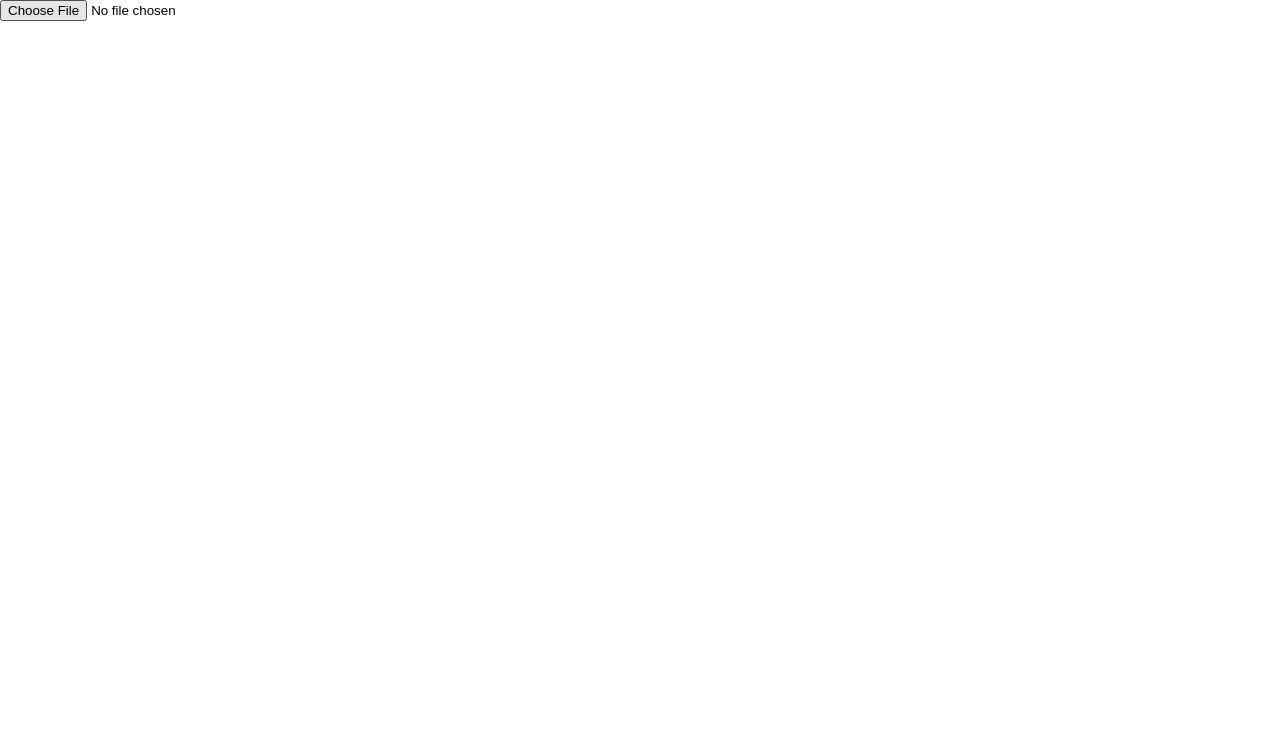
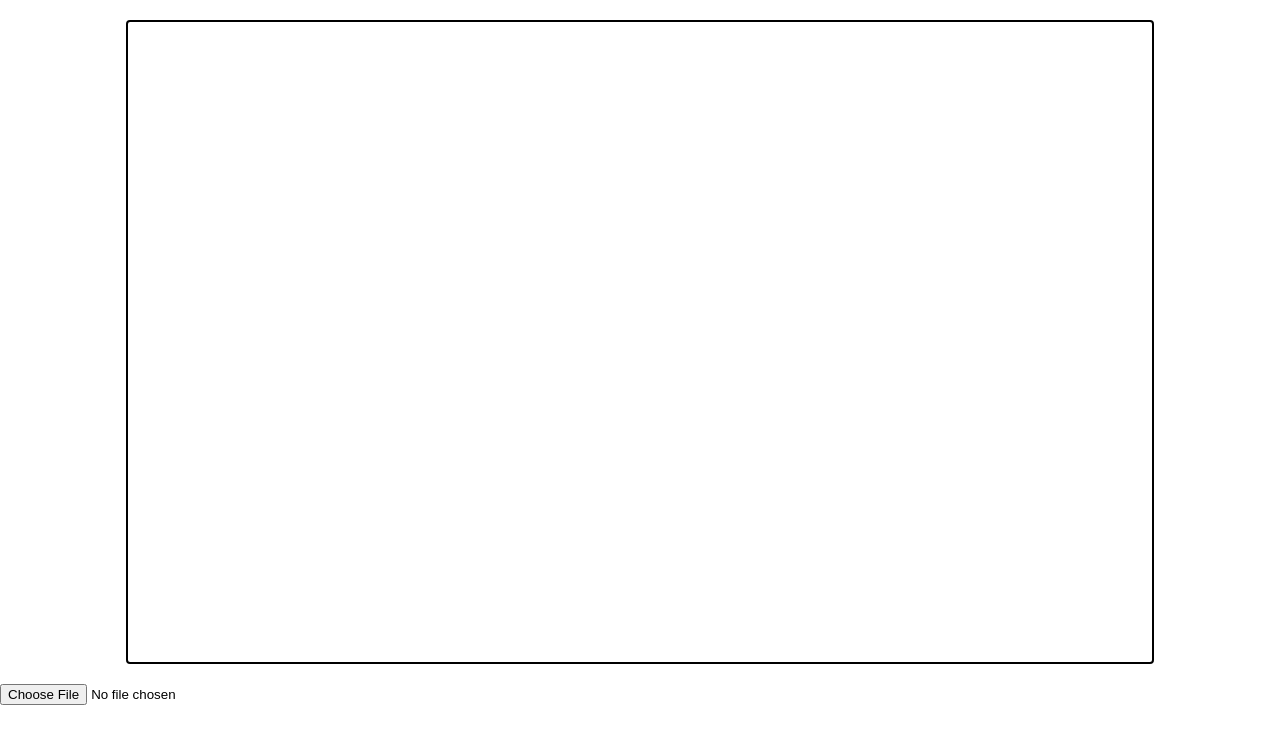
Before and after one commit to drg101/mu-viz, a website built with Vite: page index.html in a window 1280 px wide. Built offline with nearby package versions, Linux system fonts and the light colour scheme.

Commit message:
style changes

```diff
--- a/index.html
+++ b/index.html
@@ -11,8 +11,13 @@
 
 <body>
     <div id="app">
-        <input type='file' accept="audio/*" placeholder="" id="music-upload">
-        <canvas id="canv" width="100vw" height="100vh"></canvas>
+        <div id="content">
+            <canvas id="canv" width="100" height="100"></canvas>
+        </div>
+        <div class="break"></div>
+        <div id="config">
+            <input type='file' accept="audio/*" placeholder="" id="music-upload">
+        </div>
     </div>
     <script type="module" src="/main.js"></script>
 </body>
--- a/main.js
+++ b/main.js
@@ -48,9 +48,17 @@ const playMusic = (uri) => {
         const ctx = c.getContext("2d");
         ctx.canvas.width = window.innerWidth;
         ctx.canvas.height = window.innerHeight;
+
         let WIDTH = ctx.canvas.width;
         let HEIGHT = ctx.canvas.height;
+
+        setInterval(() => {
+            WIDTH = ctx.canvas.width;
+            HEIGHT = ctx.canvas.height;
+        }, 100)
+
         let scaleBarriers = [6.875, 13.75, 27.5, 55, 110, 220, 440, 880, 1760, 3520, 7040, 14080]
+
         const draw = () => {
             const numBuckets = getBaseLog(2, scaleLen);
             analyser.getByteFrequencyData(dataArray);
@@ -84,12 +92,6 @@ const playMusic = (uri) => {
                 x += barWidth;
             }
 
-            // ctx.fillStyle = `rgb(50,${(beatHeight / HEIGHT * 255)},${(beatHeight / HEIGHT * 255)})`;
-            // ctx.fillRect(WIDTH/2, HEIGHT/2, beatHeight / 4, beatHeight / 4);
-            // console.log(buckets)
-
-
-
             requestAnimationFrame(draw)
         }
         requestAnimationFrame(draw)
--- a/style.css
+++ b/style.css
@@ -10,13 +10,22 @@ body {
     padding: 0;
 }
 
-#play {
-    height: 20px;
-    width: 200px;
+#content {
+    display: flex;
+    justify-content: center;
+    flex-wrap: wrap;
+    align-items: flex-start;
 }
 
 #canv {
-    width: 100vw;
-    height: 100vh;
-    display: none;
+    width: 80vw;
+    height: 80vh;
+    margin: 20px;
+    border: 2px solid black;
+    border-radius: 4px;
 }
+
+.break {
+	flex-basis: 100%;
+	height: 0;
+}
```
